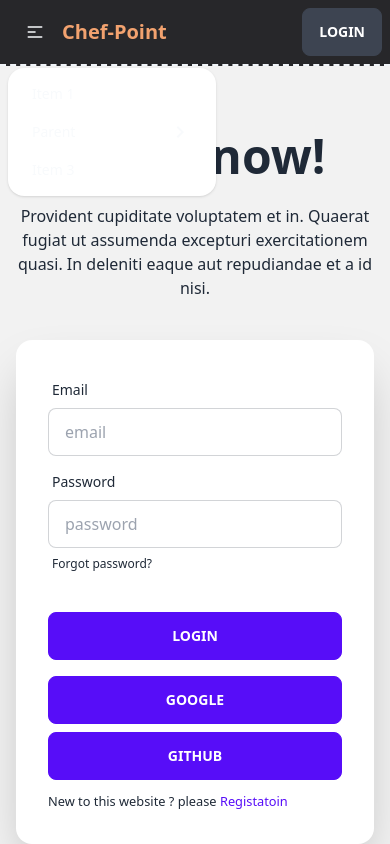
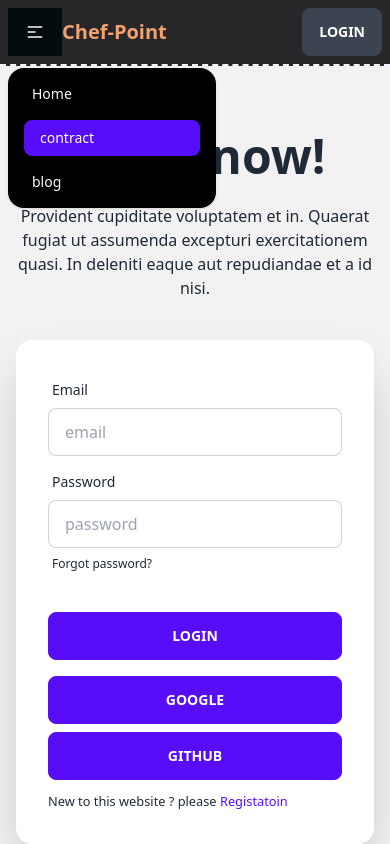
Before and after one commit to konaakter/mester-chef, a React (Vite) app: page /logi in a window 390 px wide. Both pictures are taken after a click on the label 35 px from the left and 32 px from the top of the page. Shown: the top 844 px of the page. Built offline with nearby package versions, Linux system fonts and the light colour scheme; no server answers.

Commit message:
dropdwon

```diff
--- a/src/Share/Header/Header.jsx
+++ b/src/Share/Header/Header.jsx
@@ -22,23 +22,40 @@ const Header = () => {
 
                 <div className="navbar  container mx-auto text-slate-50">
                     <div className="navbar-start">
-                        <div className="dropdown">
+                        <div className="dropdown bg-color ">
                             <label tabIndex={0} className="btn btn-ghost lg:hidden">
                                 <svg xmlns="http://www.w3.org/2000/svg" className="h-5 w-5" fill="none" viewBox="0 0 24 24" stroke="currentColor"><path strokeLinecap="round" strokeLinejoin="round" strokeWidth="2" d="M4 6h16M4 12h8m-8 6h16" /></svg>
                             </label>
-                            <ul tabIndex={0} className="menu menu-compact dropdown-content mt-3 p-2 shadow bg-base-100 rounded-box w-52">
-                                <li><a>Item 1</a></li>
-                                <li tabIndex={0}>
-                                    <a className="justify-between">
-                                        Parent
-                                        <svg className="fill-current" xmlns="http://www.w3.org/2000/svg" width="24" height="24" viewBox="0 0 24 24"><path d="M8.59,16.58L13.17,12L8.59,7.41L10,6L16,12L10,18L8.59,16.58Z" /></svg>
-                                    </a>
-                                    <ul className="p-2">
-                                        <li><a>Submenu 1</a></li>
-                                        <li><a>Submenu 2</a></li>
+                            <ul tabIndex={0} className="menu menu-compact dropdown-content mt-3 p-2 shadow bg-black rounded-box w-52">
+                            <li>
+                                <NavLink
+                                    to='/'
+                                    className={({ isActive }) => (isActive ? 'active' : 'default')}
+                                >
+                                    Home
+                                </NavLink>
+                            </li>
+
+
+                                    <ul className="p-2  ">
+                                        <li>
+                                            <NavLink
+                                                to='/logi'
+                                                className={({ isActive }) => (isActive ? 'active' : 'default')}
+                                            >
+                                                contract
+                                            </NavLink>
+                                        </li>
+
                                     </ul>
+                                <li>
+                                    <NavLink
+                                        to='/blog'
+                                        className={({ isActive }) => (isActive ? 'active' : 'default')}
+                                    >
+                                        blog
+                                    </NavLink>
                                 </li>
-                                <li><a>Item 3</a></li>
                             </ul>
                         </div>
                         <a className=" normal-case text-xl font-bold color">Chef-Point</a>
```
Also changed, not shown: 1 other file (tests, documents, lock files or other folders).
